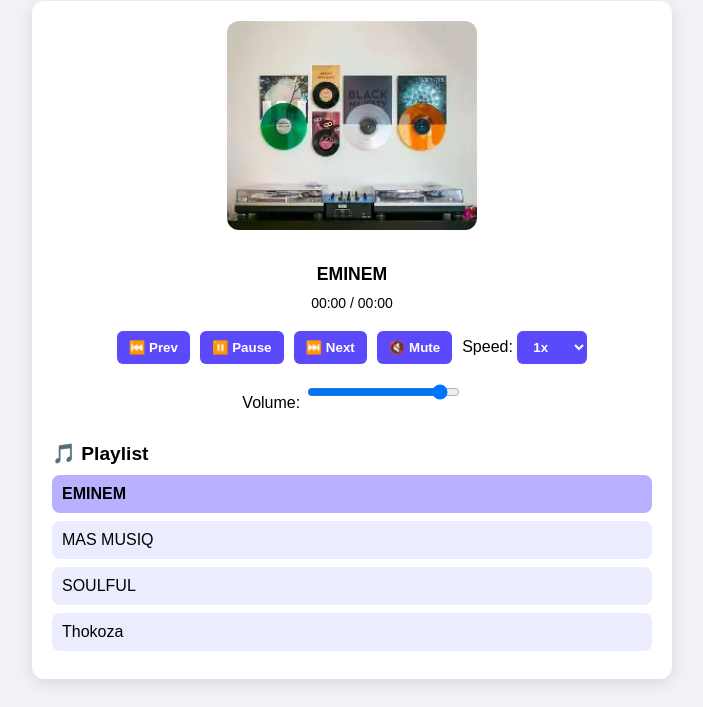
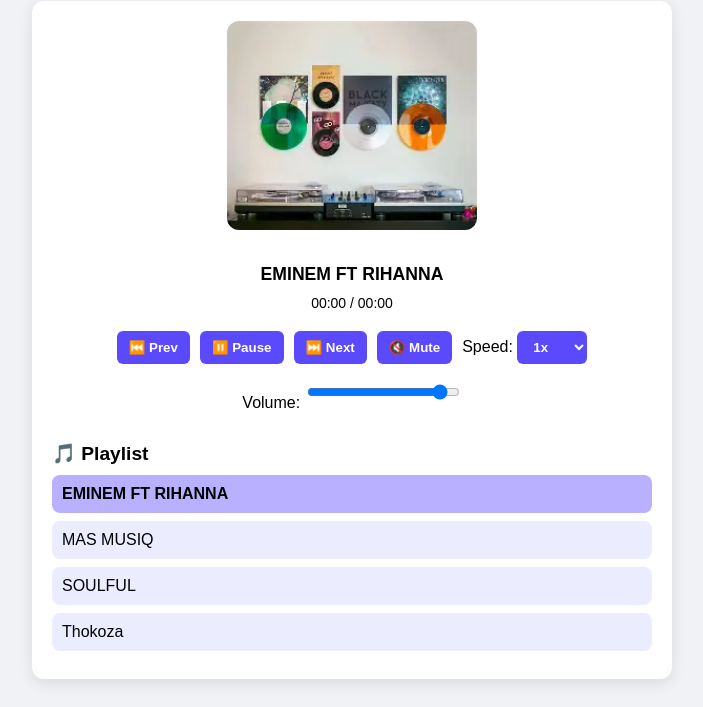
Before and after one commit to 23004514/DEALDECK, a plain HTML site: page Music.html in a window 1280 px wide. Shown: the part 107-814 px from the top of the page, without its empty margins (288-991 px from the left). Drawn offline with Linux system fonts and the light colour scheme.

Commit message:
Update track title for Eminem in playlist

```diff
--- a/Music.html
+++ b/Music.html
@@ -152,7 +152,7 @@
     const playlistContainer = document.getElementById('playlist');
 
     const tracks = [
-      { src: "Eminem_-_Love_The_Way_You_Lie_ft._Rihanna(0).m4a", title: "EMINEM", cover: "cover.jpg" },
+      { src: "Eminem_-_Love_The_Way_You_Lie_ft._Rihanna(0).m4a", title: "EMINEM FT RIHANNA", cover: "cover.jpg" },
       { src: "Mas_Musiq_Album_Mixtape_by_TOP_EXCLUSIVES_SOUNDS_DJ(0).m4a", title: "MAS MUSIQ", cover: "cover.jpg" },
       { src: "SOULFUL_AMAPIANO_MIX_SESSION_2(0).m4a", title: "SOULFUL", cover: "cover.jpg" },
       { src: "Thokoza(256k).mp3", title: "Thokoza", cover: "cover.jpg" }
```
